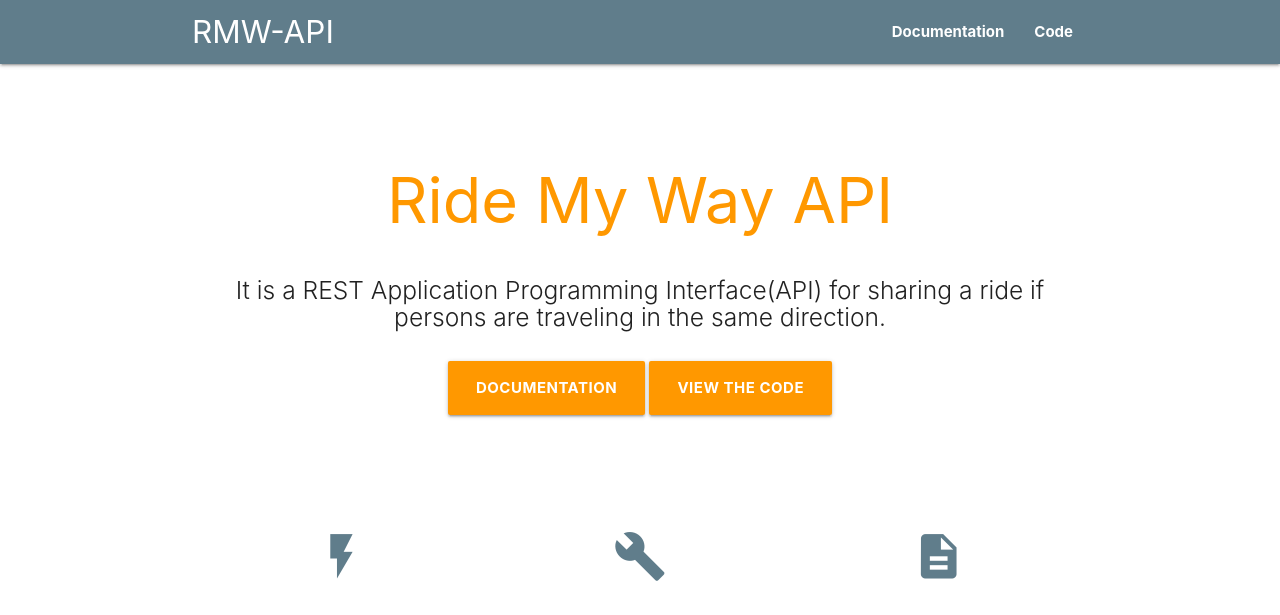
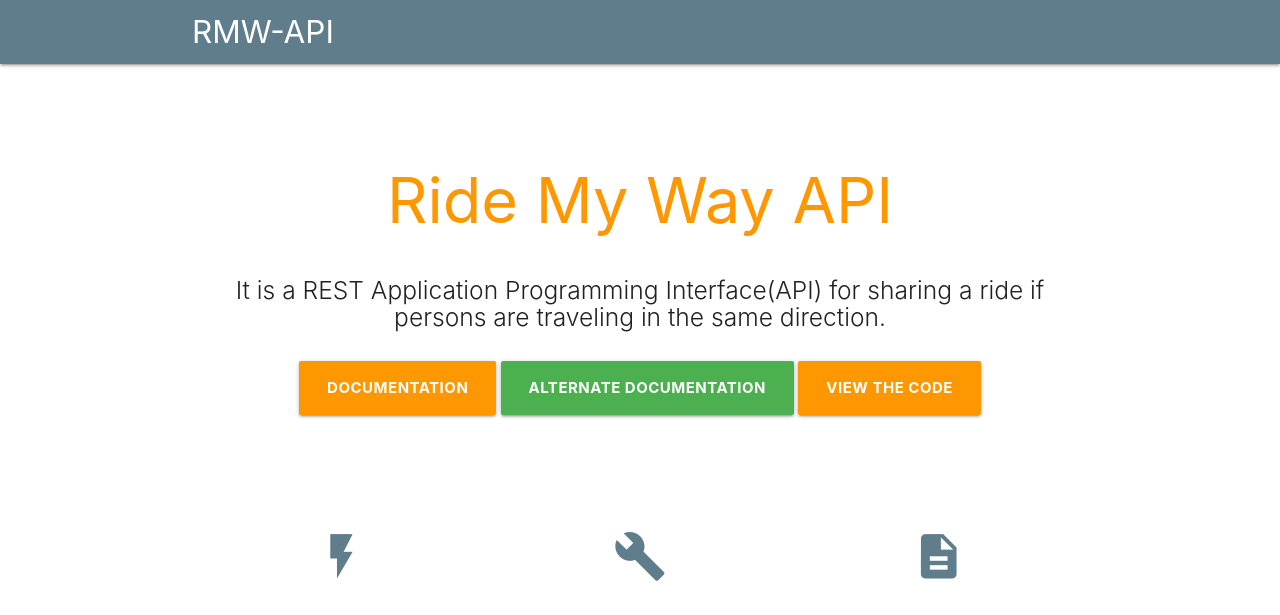
Before and after one commit to Xerrex/rmw-API, a FastAPI app: page / in a window 1280 px wide. Shown: the top 615 px of the page. Run offline with FastAPI, Linux system fonts and the light colour scheme; parts of the project's set-up code (start-up, migrations or seed data) failed here and were passed over.

Commit message:
Remove nav links

```diff
--- a/templates/home.html
+++ b/templates/home.html
@@ -14,13 +14,6 @@
   <nav class="blue-grey" role="navigation">
     <div class="nav-wrapper container">
     <a id="logo-container" href="#" class="brand-logo">{{ title }}</a>
-      <ul class="right hide-on-med-and-down">
-        {% include 'nav_links.html' %}
-      </ul>
-
-      <ul id="nav-mobile" class="sidenav">
-        {% include 'nav_links.html' %}
-      </ul>
 
       <a href="#" data-target="nav-mobile" class="sidenav-trigger">
         <i class="material-icons">menu</i>
@@ -42,6 +35,10 @@
         <a href="/docs" id="documentation-btn"
           class="btn-large waves-effect waves-light orange" target="_blank">
           <b>Documentation</b>
+        </a>
+        <a href="/redoc" id="documentation-btn"
+          class="btn-large waves-effect waves-light green" target="_blank">
+          <b>Alternate Documentation</b>
         </a>
         <a href="https://github.com/Xerrex/rmw-API" id="view-code-btn"
           class="btn-large waves-effect waves-light orange" target="_blank">
--- a/templates/nav_links.html
+++ /dev/null
@@ -1,2 +0,0 @@
-<li><a href="{{url_for('home')}}" target="_blank"><b>Documentation</b></a></li>
-<li><a href="https://github.com/Xerrex/rmw-API" target="_blank"><b>Code</b></a></li>
```
